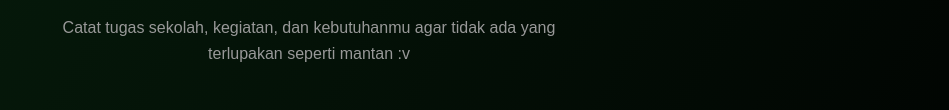
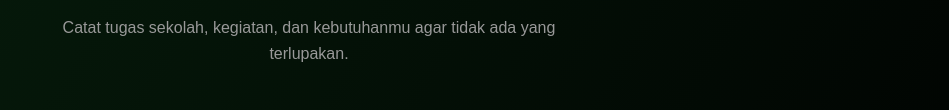
Before and after one commit to senn-s58/To-Do-list-web-app, a plain HTML site: page index.html in a window 1280 px wide. Shown: the part 190-300 px from the top of the page, without its empty margins (331-1280 px from the left). Drawn offline with Linux system fonts and the light colour scheme.

Commit message:
Update index.html

```diff
--- a/index.html
+++ b/index.html
@@ -28,7 +28,7 @@
         <div class="intro">
             <h1>To-Do List</h1>
             <h2>Catat Semua Tugasmu</h2>
-            <p>Catat tugas sekolah, kegiatan, dan kebutuhanmu agar tidak ada yang terlupakan seperti mantan :v</p>
+            <p>Catat tugas sekolah, kegiatan, dan kebutuhanmu agar tidak ada yang terlupakan.</p>
         </div>
         <div class="todo-app">
             <div class="row">
```
